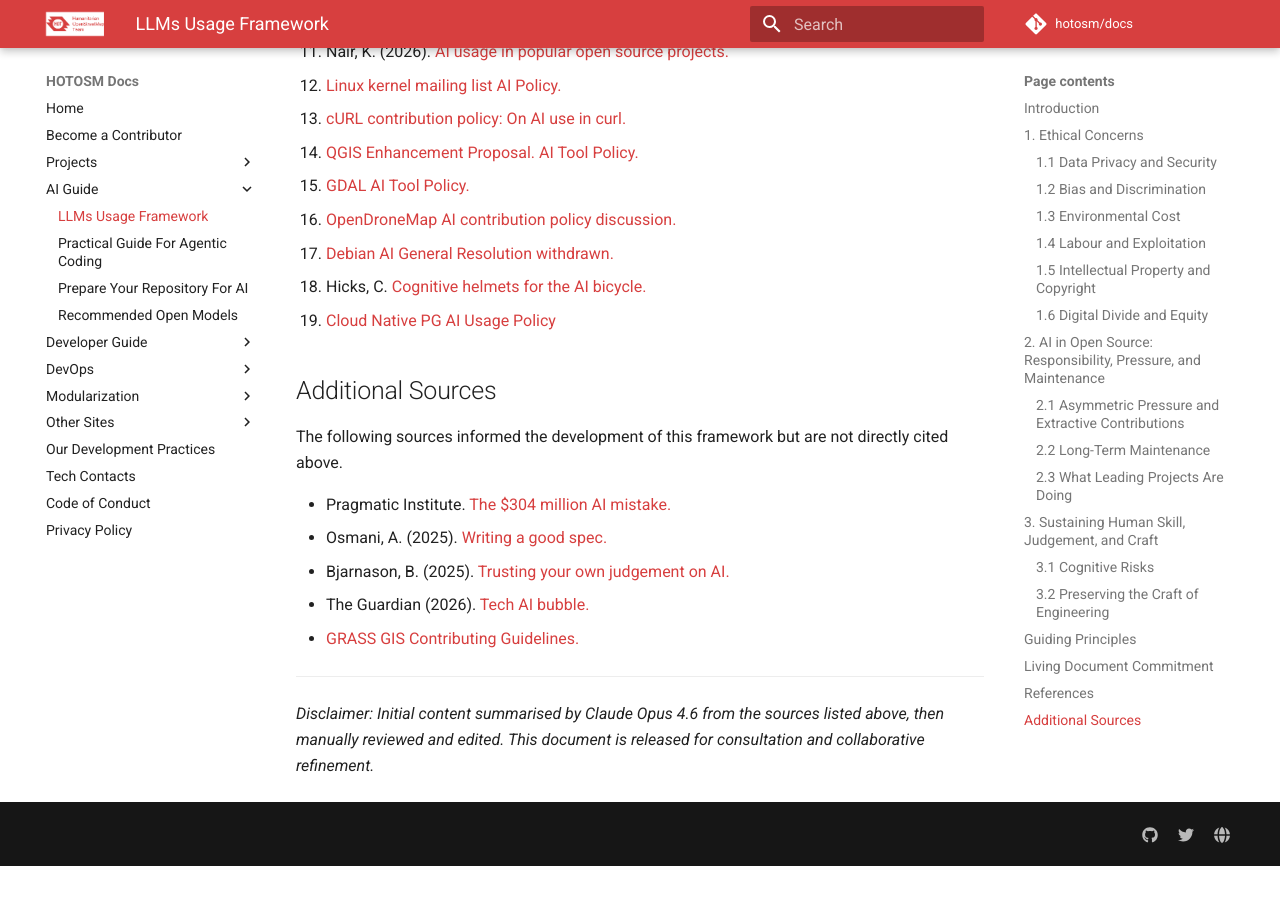
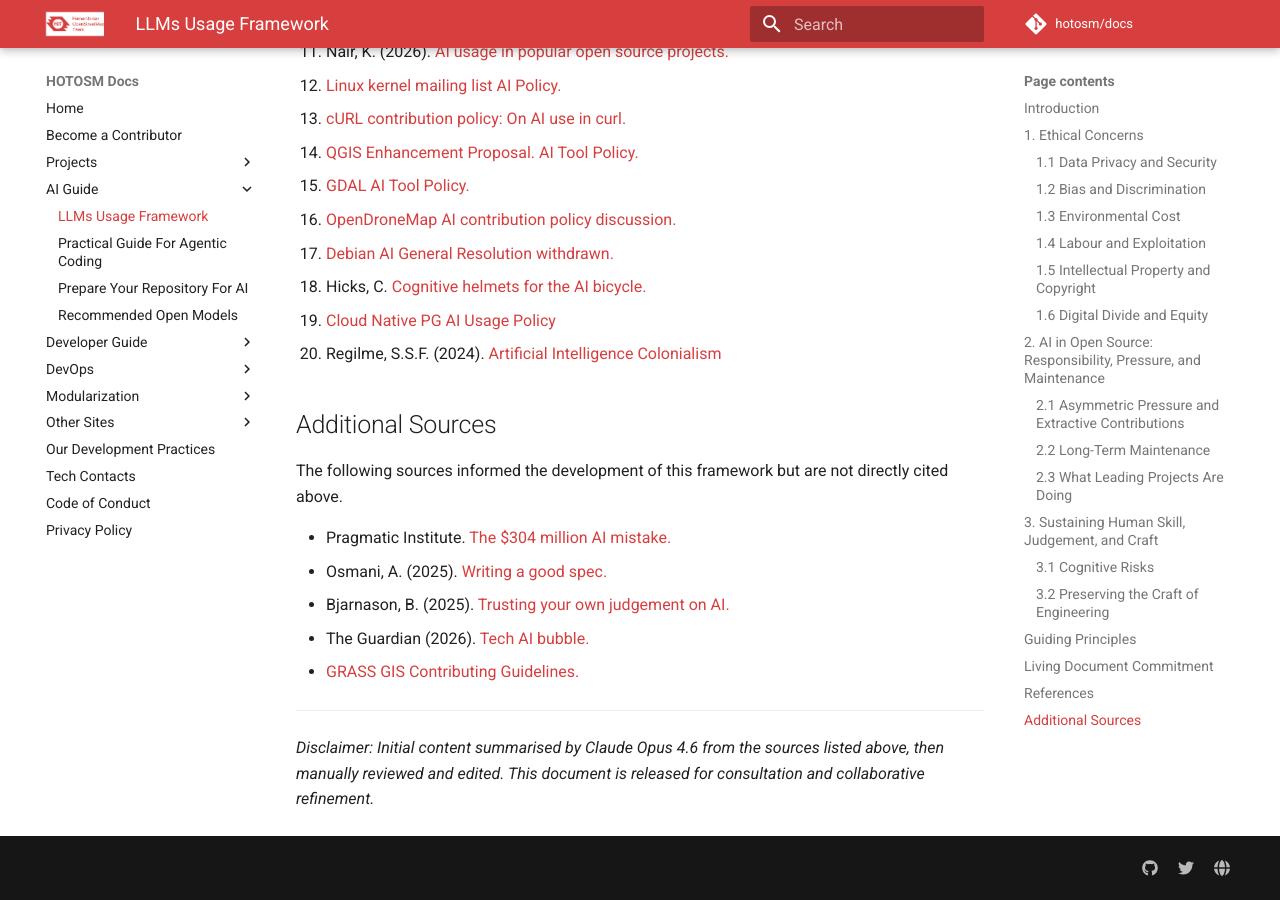
Before and after one commit to hotosm/docs, an MkDocs documentation site: the page built from docs/ai-guide/using-lmms-responsibly.md, in a window 1280 px wide and 900 px high, scrolled down 9755 px. Built offline with MkDocs 1.6.1 and Material for MkDocs 9.7.7, drawn with Linux system fonts in a browser that asks for light colours; comment, search, counter and statistics services are not loaded; before the commit the page ends 10621 px from its top, so only the background shows below that.

```diff
--- a/docs/ai-guide/using-lmms-responsibly.md
+++ b/docs/ai-guide/using-lmms-responsibly.md
@@ -250,6 +250,7 @@ This framework is intended as a starting point for consultation among NGOs, civi
 17. [Debian AI General Resolution withdrawn.](https://lwn.net/Articles/1020968/)
 18. Hicks, C. [Cognitive helmets for the AI bicycle.](https://www.fightforthehuman.com/cognitive-helmets-for-the-ai-bicycle-part-1/)
 19. [Cloud Native PG AI Usage Policy](https://github.com/cloudnative-pg/governance/blob/main/AI_POLICY.md)
+20. Regilme, S.S.F. (2024). [Artificial Intelligence Colonialism](https://doi.org/10.1353/sais.2024.a950958)
 
 [1]: https://x.com/karpathy/status/2019137879310836075 "Karpathy, A. (2025–2026). From 'vibe coding' to 'agentic engineering.'"
 [2]: https://www.nature.com/articles/s41598-025-34350-3 "Nature Scientific Reports (2026). Cybersecurity risks in AI-generated code."
@@ -270,6 +271,7 @@ This framework is intended as a starting point for consultation among NGOs, civi
 [17]: https://lwn.net/Articles/1020968/ "Debian AI General Resolution withdrawn."
 [18]: https://www.fightforthehuman.com/cognitive-helmets-for-the-ai-bicycle-part-1/ "Hicks, C. Cognitive helmets for the AI bicycle."
 [19]: https://github.com/cloudnative-pg/governance/blob/main/AI_POLICY.md "Cloud Native PG AI Usage Policy."
+[20]: https://doi.org/10.1353/sais.2024.a950958 "Artificial Intelligence Colonialism."
 
 ## Additional Sources
 
```
Also changed, not shown: other parts of docs/ai-guide/using-lmms-responsibly.md (+1 -1 lines).
